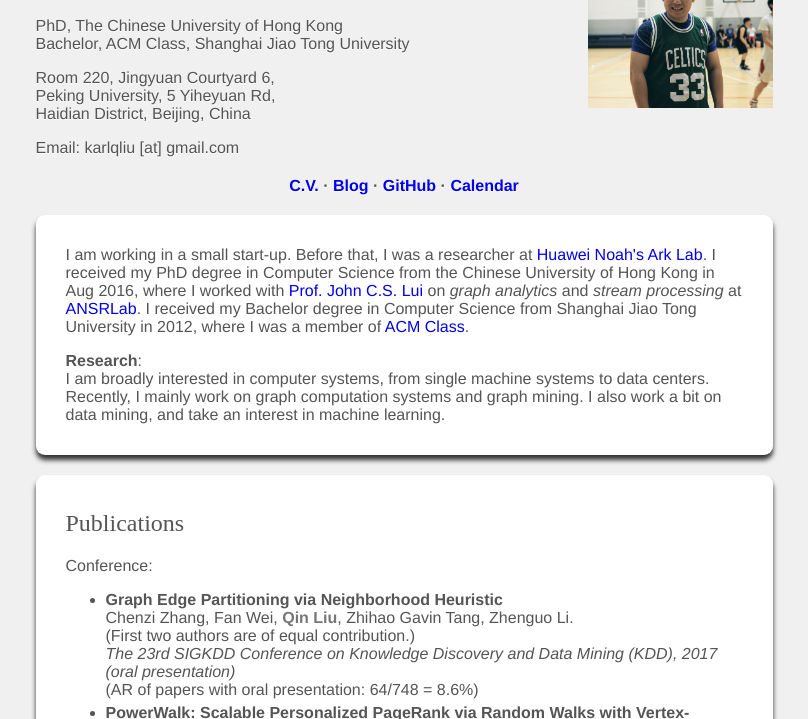
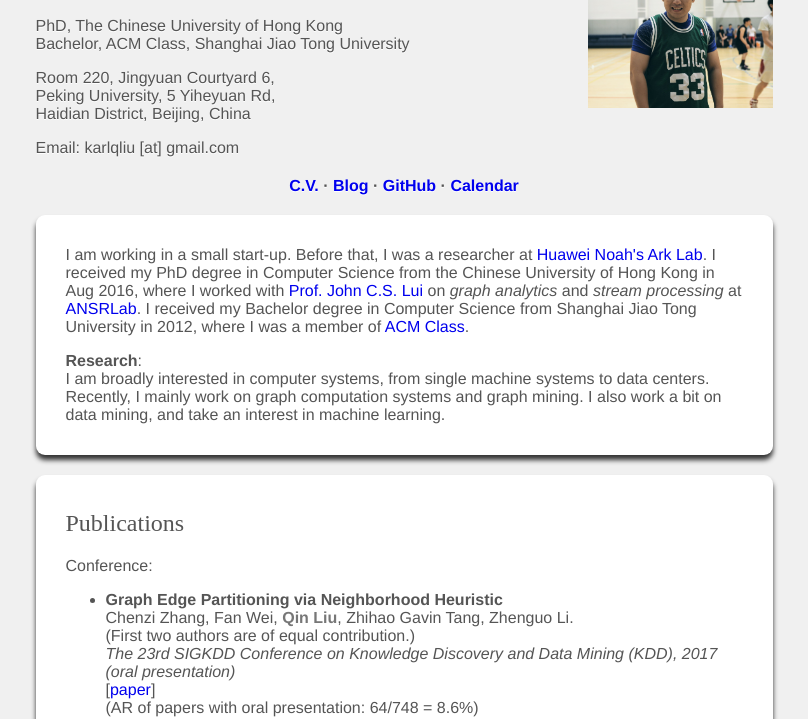
Before and after one commit to lqhl/website, a plain HTML site: page index.html in a window 1280 px wide. Shown: the part 67-786 px from the top of the page, without its empty margins (236-1044 px from the left). Drawn offline with Linux system fonts and the light colour scheme; a web font is replaced by a local one.

Commit message:
add kdd2017

```diff
--- a/index.html
+++ b/index.html
@@ -103,6 +103,8 @@ Conference:
         (First two authors are of equal contribution.)<br>
         <i>The 23rd SIGKDD Conference on Knowledge Discovery and Data Mining
             (KDD), 2017 (oral presentation)</i><br>
+        [<a href="publication/kdd2017.pdf">paper</a>]
+        <br>
         (AR of papers with oral presentation: 64/748 = 8.6%)
     </li>
     <li>
```
Also changed, not shown: 1 other file.
